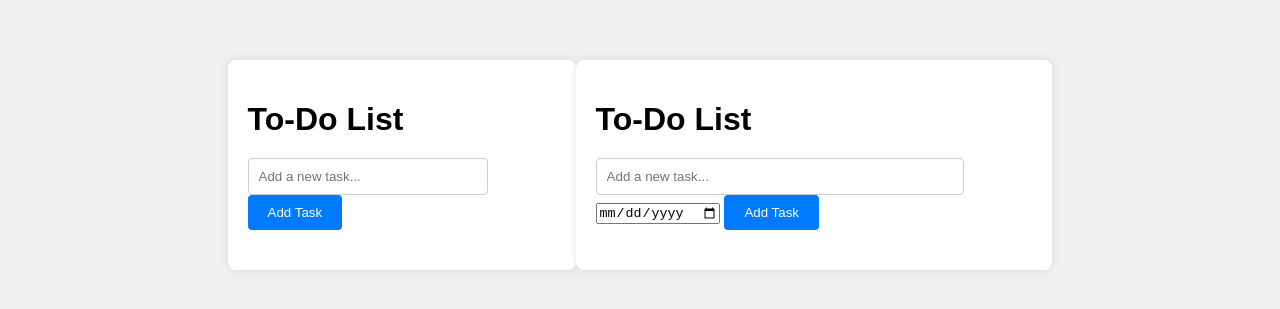
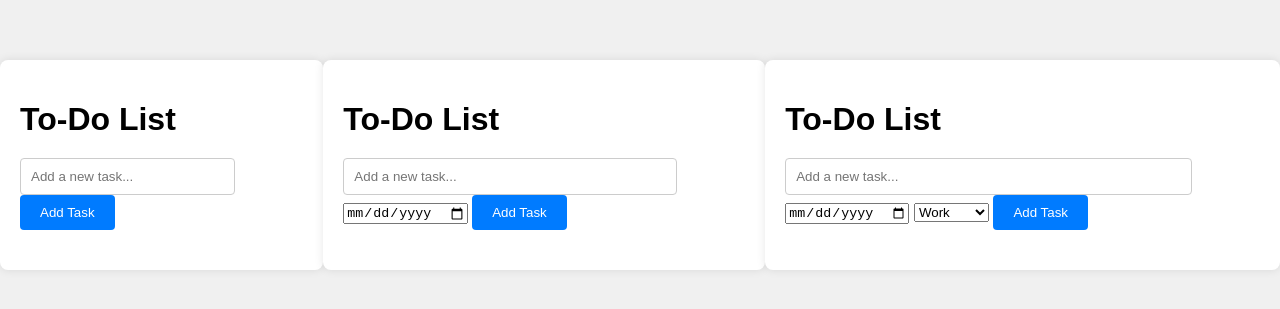
Before and after one commit to OSsLTD/Todo---App, a plain HTML site: page index.html in a window 1280 px wide. Shown: the part 235-544 px from the top of the page. Drawn offline with Linux system fonts and the light colour scheme.

Commit message:
Update index.html

```diff
--- a/index.html
+++ b/index.html
@@ -23,3 +23,14 @@
     <button id="addTaskButton">Add Task</button>
     <ul id="taskList"></ul>
 </div>
+<div class="container">
+    <h1>To-Do List</h1>
+    <input type="text" id="taskInput" placeholder="Add a new task...">
+    <input type="date" id="dueDateInput">
+    <select id="categorySelect">
+        <option value="Work">Work</option>
+        <option value="Personal">Personal</option>
+    </select>
+    <button id="addTaskButton">Add Task</button>
+    <ul id="taskList"></ul>
+</div>
```
